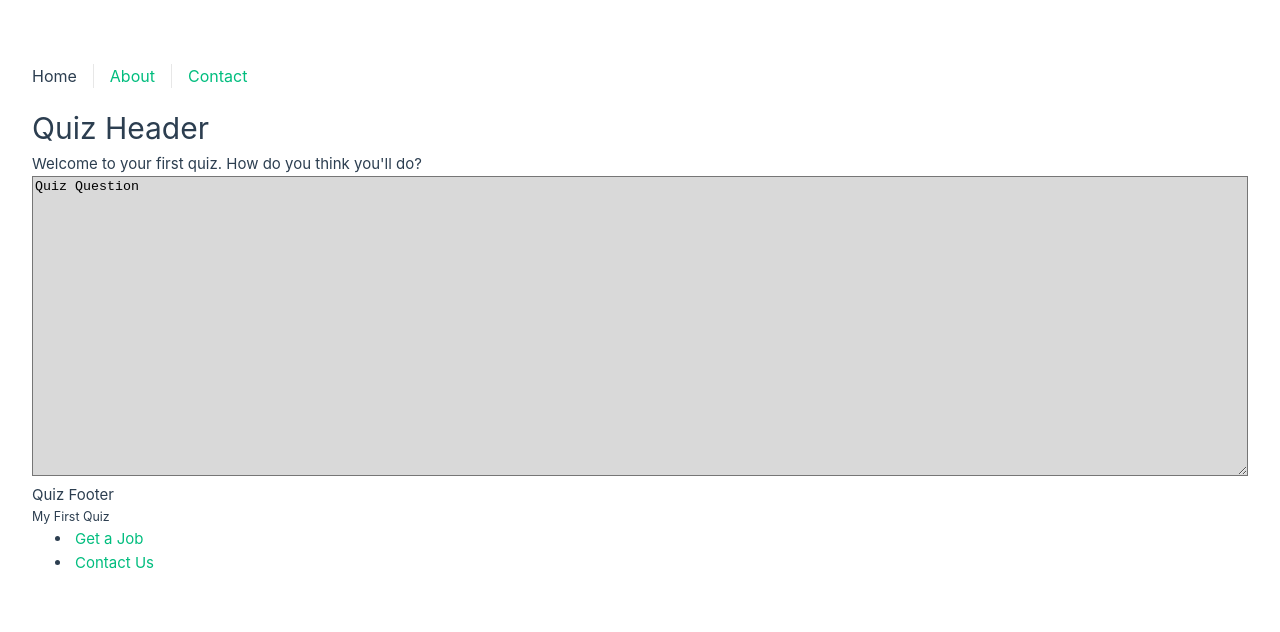
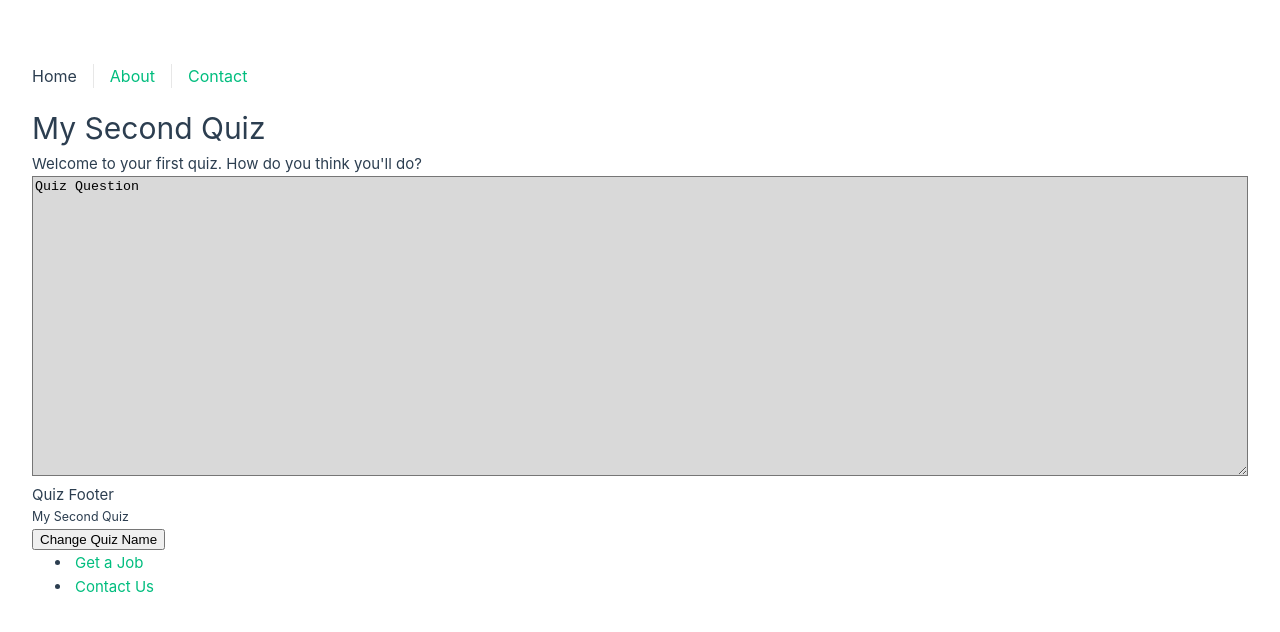
Before and after one commit to hengdavid129-prog/my-first-vue-project, a Vue app: page / in a window 1280 px wide. Shown: the top 632 px of the page. Built offline with nearby package versions, Linux system fonts and the light colour scheme.

Commit message:
Store State in an External File

```diff
--- a/src/components/Quiz/Quiz.vue
+++ b/src/components/Quiz/Quiz.vue
@@ -2,9 +2,10 @@
 import QuizHeader from '@/components/Quiz/QuizHeader.vue';
 import QuizQuestion from '@/components/Quiz/QuizQuestion.vue';
 import QuizFooter from '@/components/Quiz/QuizFooter.vue';
-import { provide } from 'vue';
+// import { provide } from 'vue';
+import { state } from '@/stores/quizStore';
 
-let props = defineProps({ quiz: Object });
+// let props = defineProps({ quiz: Object });
 
 // let name = ref('John Doe');
 
@@ -12,7 +13,7 @@ let props = defineProps({ quiz: Object });
 //     name,
 //     changeName: () => name.value = 'Changed'
 // });
-provide('quiz', props.quiz)
+// provide('quiz', props.quiz)
 </script>
 
 <template>
@@ -21,5 +22,6 @@ provide('quiz', props.quiz)
 
     <QuizQuestion />
 
-    <QuizFooter :quiz="quiz" />
+    <!-- <QuizFooter :quiz="quiz" /> -->
+    <QuizFooter />
 </template>
--- a/src/components/Quiz/QuizFooter.vue
+++ b/src/components/Quiz/QuizFooter.vue
@@ -1,15 +1,16 @@
 <script setup>
 import QuizFooterLinks from '@/components/Quiz/QuizFooterLinks.vue';
 
-defineProps({
-    quiz: Object
-});
+// defineProps({
+//     quiz: Object
+// });
 </script>
 
 <template>
     <footer>
         <h4>Quiz Footer</h4>
 
-        <QuizFooterLinks :quiz="quiz" />
+        <!-- <QuizFooterLinks :quiz="quiz" /> -->
+        <QuizFooterLinks />
     </footer>
 </template>
--- a/src/components/Quiz/QuizFooterLinks.vue
+++ b/src/components/Quiz/QuizFooterLinks.vue
@@ -1,7 +1,8 @@
 <script setup>
-import { inject } from 'vue';
+// import { inject } from 'vue';
+import { state } from '@/stores/quizStore';
 
-defineProps({ quiz: Object });
+// defineProps({ quiz: Object });
 
 // let key = inject('key');
 // let {name, changeName} = inject('name');
@@ -10,15 +11,18 @@ defineProps({ quiz: Object });
 //     name.value = 'A New Name';
 // })
 
-let quiz = inject('quiz')
+// let quiz = inject('quiz')
 </script>
 
 <template>
     <div>
-        <h5>{{ quiz.name }}</h5>
-         <!-- <h5>{{ key }}</h5> -->
-          <!-- <h5>{{ name }}</h5> -->
-           <!-- <button @click="changeName">{{ name }}</button> -->
+        <!-- <h5>{{ quiz.name }}</h5> -->
+        <!-- <h5>{{ key }}</h5> -->
+        <!-- <h5>{{ name }}</h5> -->
+        <!-- <button @click="changeName">{{ name }}</button> -->
+        <h5>{{ state.name }}</h5>
+
+        <button @click="state.name = 'A New Quiz Name'">Change Quiz Name</button>
 
         <ul>
             <li><a href="#">Get a Job</a></li>
--- a/src/components/Quiz/QuizHeader.vue
+++ b/src/components/Quiz/QuizHeader.vue
@@ -1,9 +1,11 @@
 <script setup>
+import { state } from '@/stores/quizStore'
 </script>
 
 <template>
-    <header>
-        <h1>Quiz Header</h1>
-        <p>Welcome to your first quiz. How do you think you'll do?</p>
-    </header>
+  <header>
+    <h1>{{ state.name }}</h1>
+
+    <p>Welcome to your first quiz. How do you think you'll do?</p>
+  </header>
 </template>
--- /dev/null
+++ b/src/stores/quizStore.js
@@ -0,0 +1,6 @@
+import { reactive } from "vue";
+
+export let state = reactive({
+    name: 'My Second Quiz',
+    questions: []
+});
--- a/src/views/HomeView.vue
+++ b/src/views/HomeView.vue
@@ -1,10 +1,12 @@
 <script setup>
 import Quiz from '@/components/Quiz/Quiz.vue';
+import { state } from '@/stores/quizStore';
+
 </script>
 
 <template>
   <main>
-    <Quiz :quiz="{ name: 'My First Quiz', questions: [] }" />
+    <Quiz :quiz="state" />
   </main>
 </template>
 
```
